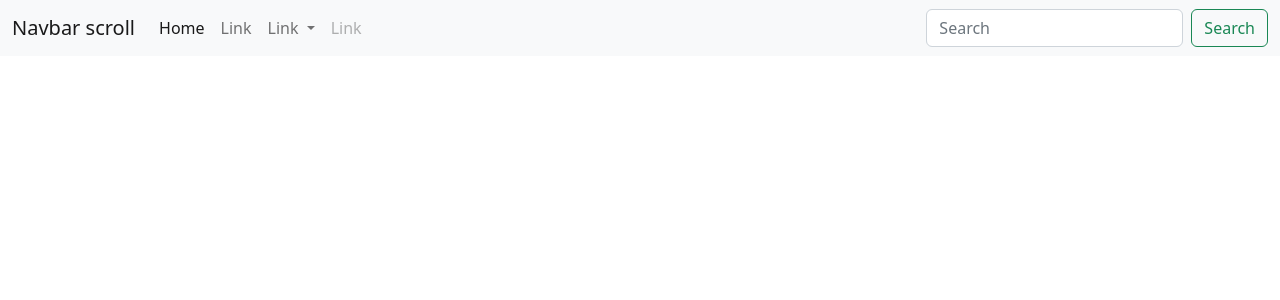
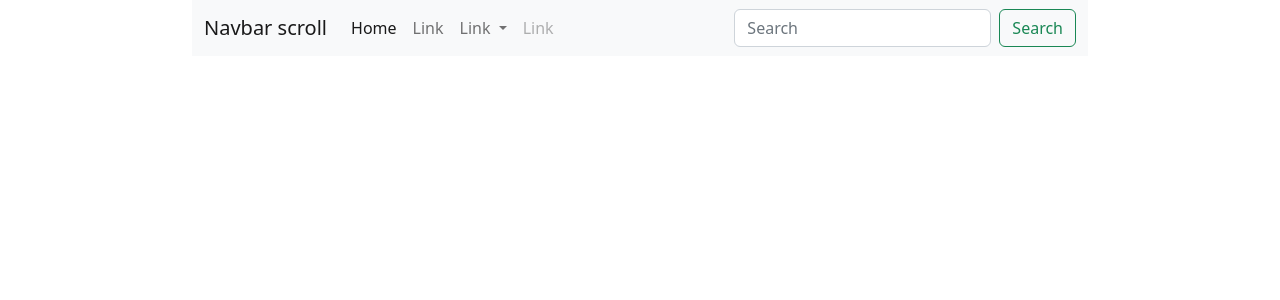
Before and after one commit to uhuru-rawlings/y2mate_clone, an Angular app: page / in a window 1280 px wide. Shown: the top 300 px of the page. Built offline with nearby package versions, Linux system fonts and the light colour scheme.

Commit message:
styled main body

```diff
--- a/src/index.html
+++ b/src/index.html
@@ -16,6 +16,8 @@
 
 </head>
 <body>
-  <app-root></app-root>
+  <div class="inner_body_special">
+      <app-root></app-root>
+  </div>
 </body>
 </html>
--- a/src/styles.css
+++ b/src/styles.css
@@ -1,2 +1,6 @@
 /* You can add global styles to this file, and also import other style files */
 /* @import "~bootstrap/dist/css/bootstrap.css" */
+.inner_body_special{
+    width: 70%;
+    margin: auto;
+}
```
